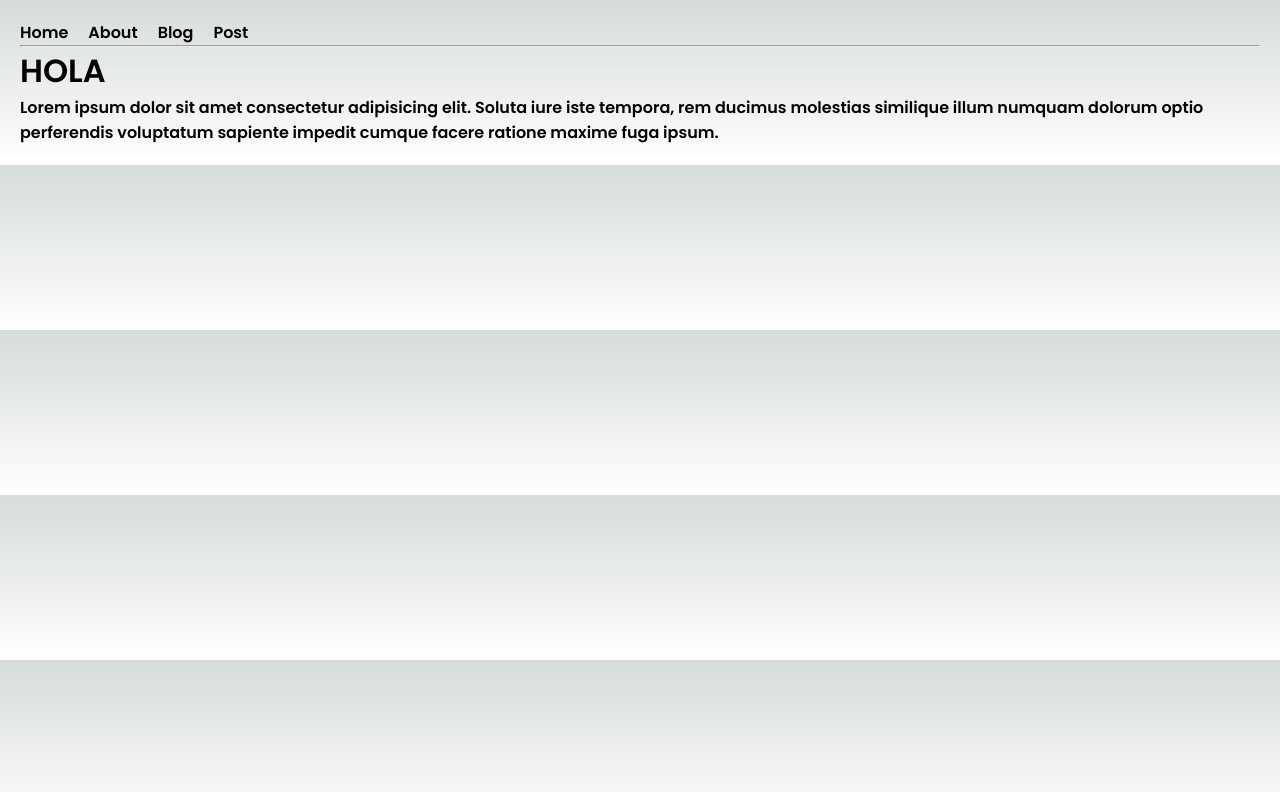
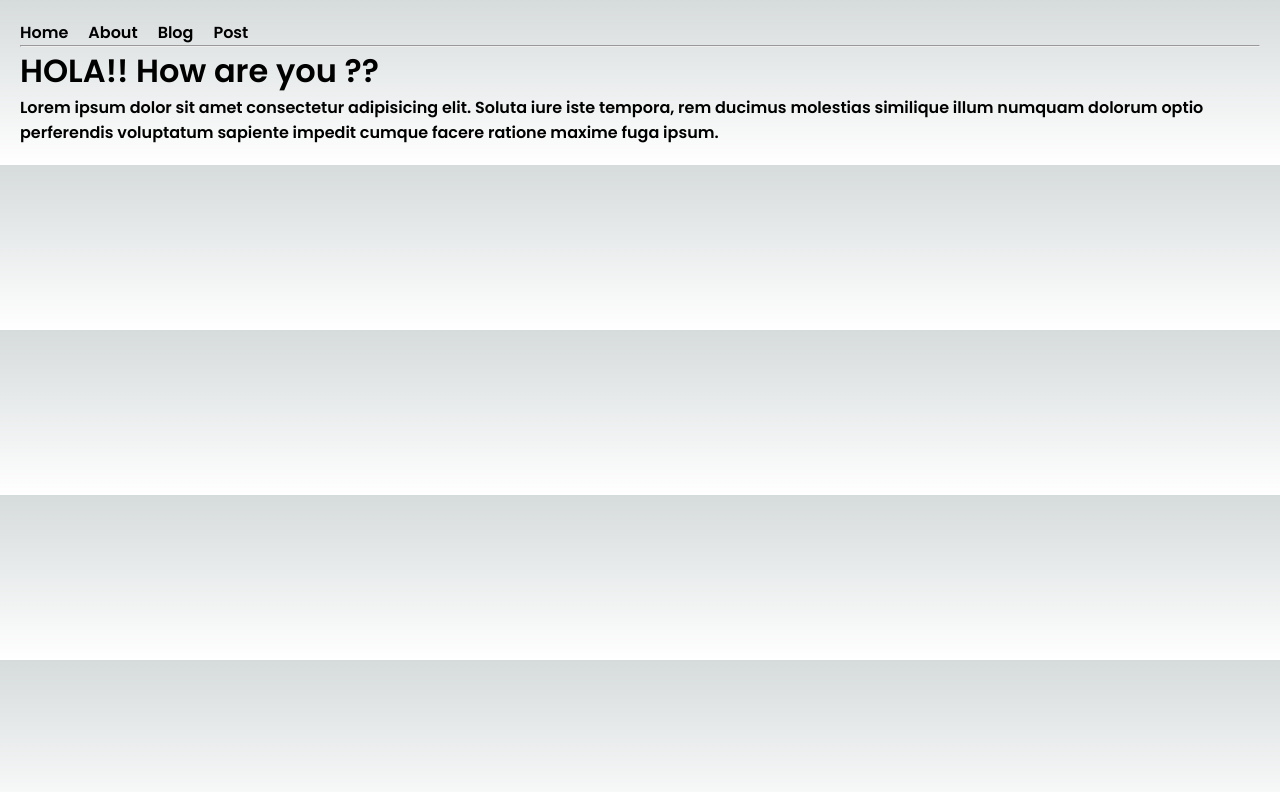
Before and after one commit to sarikamahboob/frontend-boilerplate-next, a Next.js app: page / in a window 1280 px wide. Shown: the top 792 px of the page. Built offline with nearby package versions, Linux system fonts and the light colour scheme.

Commit message:
feat: text added  BREAKING CHANGE:app age updated
Signed-off-by: sarikamahboob <sarika.mahboob1234@gmail.com>

```diff
--- a/app/page.tsx
+++ b/app/page.tsx
@@ -5,7 +5,7 @@ export default function Home() {
   console.log('Hello')
   return (
     <main>
-      <h1>HOLA</h1>
+      <h1>HOLA!! How are you ??</h1>
       <p>Lorem ipsum dolor sit amet consectetur adipisicing elit. Soluta iure iste tempora, rem ducimus molestias similique illum numquam dolorum optio perferendis voluptatum sapiente impedit cumque facere ratione maxime fuga ipsum.</p>
     </main>
   );
```
